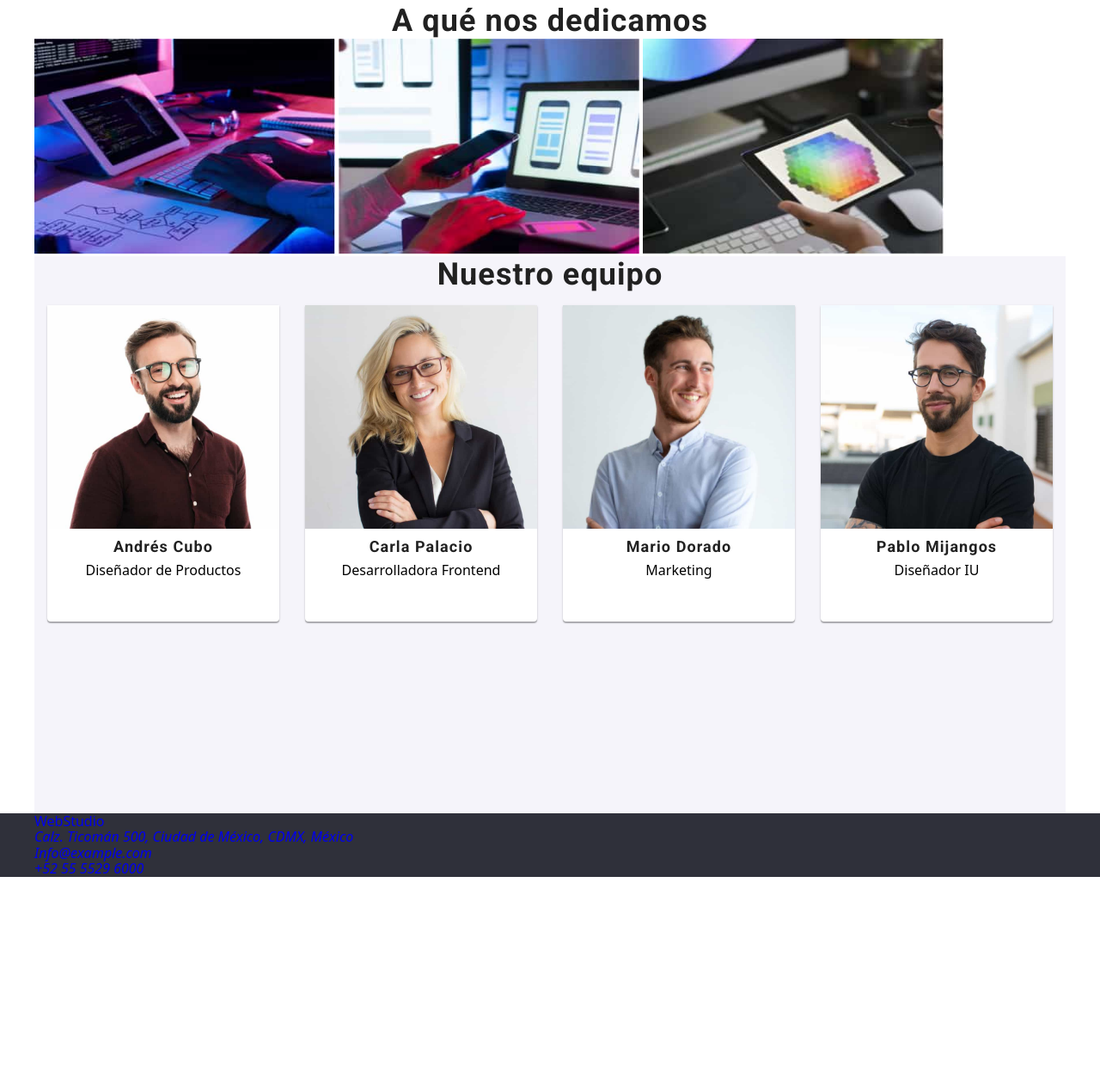
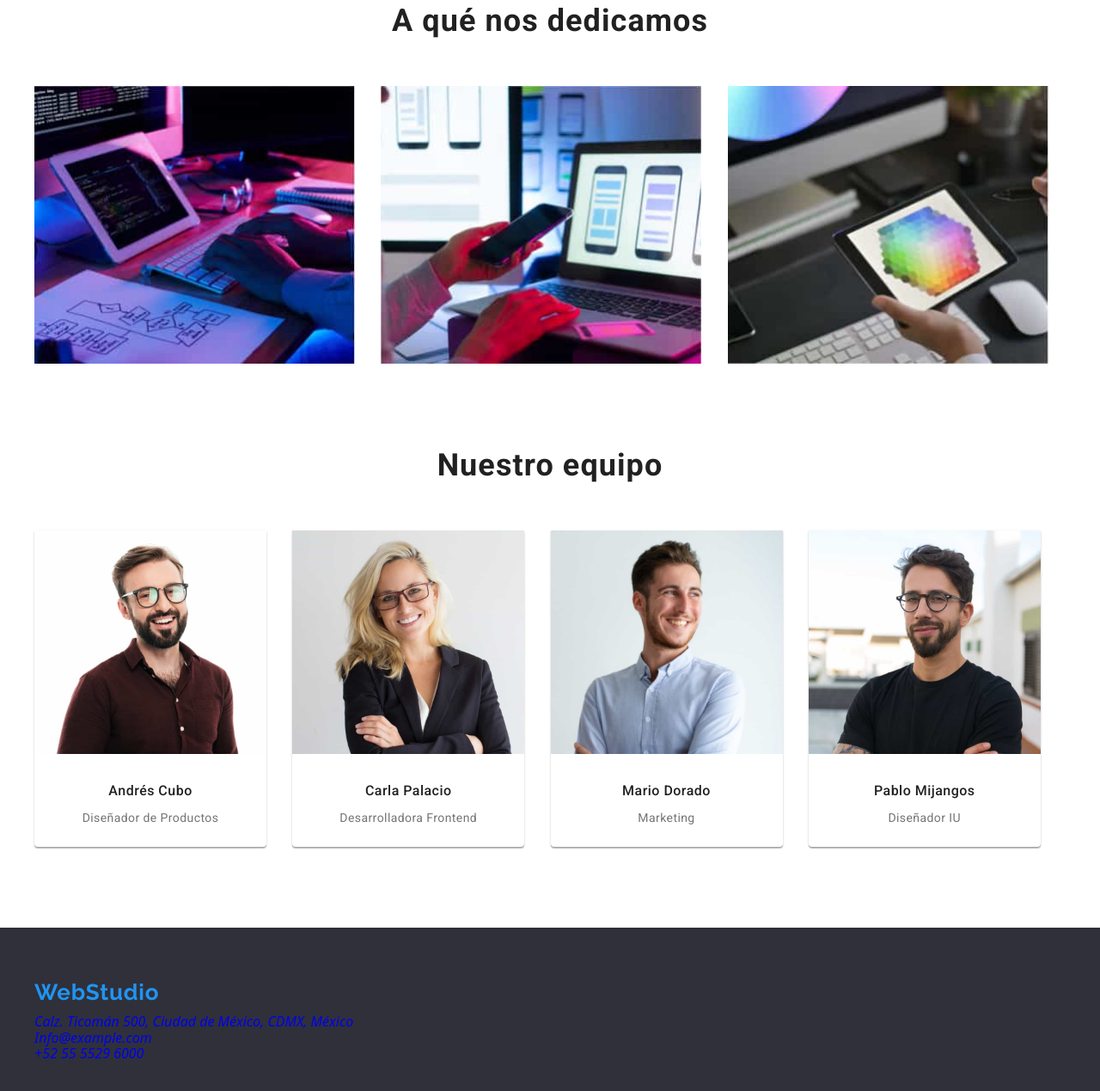
Before and after one commit to Sagd17/goit-markup-hw-03, a plain HTML site: page index.html in a window 1280 px wide. Shown: the part 871-2140 px from the top of the page at 86% size. Before the commit the page ends 1892 px from the top, so only its background shows below. Drawn offline with nearby package versions, Linux system fonts and the light colour scheme.

Commit message:
Avance tarea 3
Terminando portafolio,.

```diff
--- a/css/styles.css
+++ b/css/styles.css
@@ -8,11 +8,6 @@
   --font-family2: "raleway", sans-serif;
 }
 
-body {
-  font-family: var(--font-family);
-  /* color: var(--titles__color); */
-  margin: 0px;
-}
 * {
   margin: 0px;
   text-decoration: none;
@@ -23,10 +18,13 @@ ul {
   padding: 0;
 }
 
+
 .cointainer,
+.cointainer__navigation,
+.cointainer__equipment,
+.cointainer__images,
 .cointainer__service,
-.cointainer__navigation,
-.cointainer_equipment {
+.contact__footer {
   margin: 0 auto;
   width: 1200px;
 }
@@ -151,7 +149,7 @@ ul {
   margin: 16px 0;
   color: var(--titles__color);
 }
-.texto__service {
+.text__service {
   font-family: var(--font-family);
   font-style: normal;
   font-weight: 400;
@@ -161,30 +159,99 @@ ul {
   letter-spacing: 0.03em;
   color: var(--text__color);
 }
-h2 {
-  font-family: "Roboto";
+
+.item__images {
+  display: flex;
+  gap: 30.26px;
+  margin-bottom: 94px;
+}
+
+.title__equipment,
+.title__images {
+  font-family: var(--font-family);
   font-style: normal;
   font-weight: 700;
   font-size: 36px;
   line-height: 42px;
   text-align: center;
   letter-spacing: 0.03em;
+  margin-bottom: 55.05px;
+  justify-content: center;
 
-  color: #212121;
+  color: var(--titles__color);
 }
-h3 {
-  font-family: "Roboto";
+
+.list__equipment {
+  display: flex;
+  gap: 30.26px;
+  margin-bottom: 94px;
+}
+
+.card__equipment {
+  width: 270px;
+  height: 368px;
+
+  background: var(--primary__color);
+  text-align: center;
+  padding-bottom: 30px;
+
+  box-shadow: 0px 1px 3px rgba(0, 0, 0, 0.12), 0px 1px 1px rgba(0, 0, 0, 0.14),
+    0px 2px 1px rgba(0, 0, 0, 0.2);
+  border-radius: 0px 0px 4px 4px;
+}
+
+.name__equipment {
+  font-family: var(--font-family);
+  font-style: normal;
+  font-weight: 500;
+  font-size: 16px;
+  line-height: 18.75px;
+  text-align: center;
+  letter-spacing: 0.03em;
+
+  margin-top: 30px;
+  margin-bottom: 10px;
+  color: var(--titles__color);
+}
+
+.job__equipment {
+  font-family: var(--font-family);
+  font-style: normal;
+  font-weight: 400;
+  font-size: 14px;
+  line-height: 24px;
+
+  letter-spacing: 0.03em;
+  color: var(--text__color);
+}
+.footer {
+  background: var(--background__color);
+  height: 252px;
+}
+
+.cointainer__footer {
+  padding: 60px 0;
+}
+
+.list__icon__footer {
+margin-bottom: 9px;
+}
+
+.webstudio__icon__footer {
+  color: var(--buttons__color);
+  font-family: var(--font-family2);
   font-style: normal;
   font-weight: 700;
-  font-size: 18px;
-  line-height: 36px;
+  font-size: 26px;
+  line-height: 31px;
 
-  letter-spacing: 0.06em;
+  text-align: left;
+  letter-spacing: 0.03em;
+}
 
-  color: #212121;
-}
+
 .poster {
-  font-family: "Roboto";
+  font-family: var(--font-family);
   font-style: normal;
   font-weight: 500;
   font-size: 16px;
@@ -194,19 +261,17 @@ h3 {
   border-radius: 4px;
 }
 .poster:hover {
-  font-family: "Roboto";
+  font-family: var(--font-family);
   font-style: normal;
   font-weight: 500;
   font-size: 16px;
   line-height: 26px;
-  /* identical to box height, or 162% */
 
   text-align: center;
   letter-spacing: 0.03em;
 
   color: #ffffff;
   background: #2196f3;
-  /* shadow-middle */
 
   box-shadow: 0px 3px 1px rgba(0, 0, 0, 0.1), 0px 1px 2px rgba(0, 0, 0, 0.08),
     0px 2px 2px rgba(0, 0, 0, 0.12);
@@ -215,30 +280,7 @@ h3 {
 .poster:active {
   background: #2196f3;
 }
-footer {
-  background: #2f303a;
-}
+
 button {
   cursor: pointer;
 }
-
-.cointainer_equipment {
-  background: #f5f4fa;
-  height: 648px;
-}
-
-.equipment {
-  display: flex;
-}
-
-.card {
-  width: 270px;
-  height: 368px;
-  margin: 15px;
-  background: #ffffff;
-  text-align: center;
-  /* material shadow v1 */
-  box-shadow: 0px 1px 3px rgba(0, 0, 0, 0.12), 0px 1px 1px rgba(0, 0, 0, 0.14),
-    0px 2px 1px rgba(0, 0, 0, 0.2);
-  border-radius: 0px 0px 4px 4px;
-}
--- a/index.html
+++ b/index.html
@@ -4,7 +4,6 @@
     <meta charset="utf-8" />
     <meta name="viewport" content="width=device-width, initial-scale=1.0" />
     <title>Estudio</title>
-    <!--se deja comentario pregunta a tutor o mentor cuando se debe colocar el titulo en una pagina web o solo xon el encabezado h1 tiene para el titulo -->
     <link rel="preconnect" href="https://fonts.googleapis.com" />
     <link rel="preconnect" href="https://fonts.gstatic.com" crossorigin />
     <link
@@ -38,7 +37,9 @@
             >infostudio.com</a
           >
           <br />
-          <a class="navigation__address" href="+52 55 5529 6000">+52 55 5529 6000</a>
+          <a class="navigation__address" href="+52 55 5529 6000"
+            >+52 55 5529 6000</a
+          >
         </div>
       </section>
     </header>
@@ -53,14 +54,14 @@
         <ul class="list__service">
           <li class="item__service">
             <h3 class="title__service">ATENCIÓN A LOS DETALLES</h3>
-            <p class="texto__service">
+            <p class="text__service">
               Nos adentramos en todos los detalles y procesos de su negocio,
               para así desarrollar una solución a su medida.
             </p>
           </li>
           <li class="item__service">
             <h3 class="title__service">PUNTUALIDAD</h3>
-            <p class="texto__service">
+            <p class="text__service">
               Con nosotros, usted puede sentirse seguro y protegido. Un
               principio importante de la empresa: respetar su tiempo y respetar
               los plazos acordados.
@@ -68,91 +69,104 @@
           </li>
           <li class="item__service">
             <h3 class="title__service">PLANIFICACIÓN</h3>
-            <p class="texto__service">
+            <p class="text__service">
               Usted podrá observar y participar en cada fase del desarrollo y
               aplicación de soluciones.
             </p>
           </li>
           <li class="item__service">
             <h3 class="title__service">TECNOLOGIA MODERNA</h3>
-            <p class="texto__service">
+            <p class="text__service">
               Usamos herramientas innovadoras para resolver las tareas
               asignadas. Es hora de simplificar los procesos laborales.
             </p>
           </li>
         </ul>
       </section>
-      <section class="cointainer">
-        <h2>A qué nos dedicamos</h2>
+      <section class="cointainer__images">
+        <h2 class="title__images">A qué nos dedicamos</h2>
+        <ul class="item__images">
+          <li>
             <img
               src="images/imagen1.jpg"
               alt="Tecnologia"
-          width="350"
-          height="250"
+              width="373"
+              height="323"
             />
+          </li>
+          <li>
             <img
               src="images/imagen2.jpg"
               alt="Tecnologia"
-          width="350"
-          height="250"
+              width="373"
+              height="323"
             />
+          </li>
+          <li>
             <img
               src="images/imagen3.jpg"
               alt="Tecnologia"
-          width="350"
-          height="250"
+              width="373"
+              height="323"
             />
+          </li>
+        </ul>
       </section>
-      <section class="cointainer_equipment">
-        <h2>Nuestro equipo</h2>
-        <ul class="equipment">
-          <li class="card">
+      <section class="cointainer__equipment">
+        <h2 class="title__equipment">Nuestro equipo</h2>
+        <ul class="list__equipment">
+          <li class="card__equipment">
             <img
               src="images/team1.jpg"
               alt="Andres Cubo"
               width="270"
               height="260"
             />
-            <h3>Andrés Cubo</h3>
-            <p>Diseñador de Productos</p>
+            <h3 class="name__equipment">Andrés Cubo</h3>
+            <p class="job__equipment">Diseñador de Productos</p>
           </li>
-          <li class="card">
+          <li class="card__equipment">
             <img
               src="images/team3.jpg"
               alt="Carla Palacio"
               width="270"
               height="260"
             />
-            <h3>Carla Palacio</h3>
-            <p>Desarrolladora Frontend</p>
+            <h3 class="name__equipment">Carla Palacio</h3>
+            <p class="job__equipment">Desarrolladora Frontend</p>
           </li>
-          <li class="card">
+          <li class="card__equipment">
             <img
               src="images/team2.jpg"
               alt="Mario Dorado"
               width="270"
               height="260"
             />
-            <h3>Mario Dorado</h3>
-            <p>Marketing</p>
+            <h3 class="name__equipment">Mario Dorado</h3>
+            <p class="job__equipment">Marketing</p>
           </li>
-          <li class="card">
+          <li class="card__equipment">
             <img
               src="images/team4.jpg"
               alt="Pablo Mijangos"
               width="270"
               height="260"
             />
-            <h3>Pablo Mijangos</h3>
-            <p>Diseñador IU</p>
+            <h3 class="name__equipment">Pablo Mijangos</h3>
+            <p class="job__equipment">Diseñador IU</p>
           </li>
         </ul>
       </section>
     </main>
-    <footer>
-      <div class="cointainer">
-        <nav>
-          <a class="webstudio" href="#">WebStudio</a>
+    <footer class="footer">
+      <div class="cointainer__footer">
+        <nav class="contact__footer">
+          <ul class="list__icon__footer">
+            <li>
+              <a class="webstudio__icon__footer" href="#">WebStudio</a>
+            </li>
+          </ul>
+
           <address>
             <a class="buttonlink" href="#"
               >Calz. Ticomán 500, Ciudad de México, CDMX, México</a
```
Lines whose indentation alone changed are shown as unchanged.
